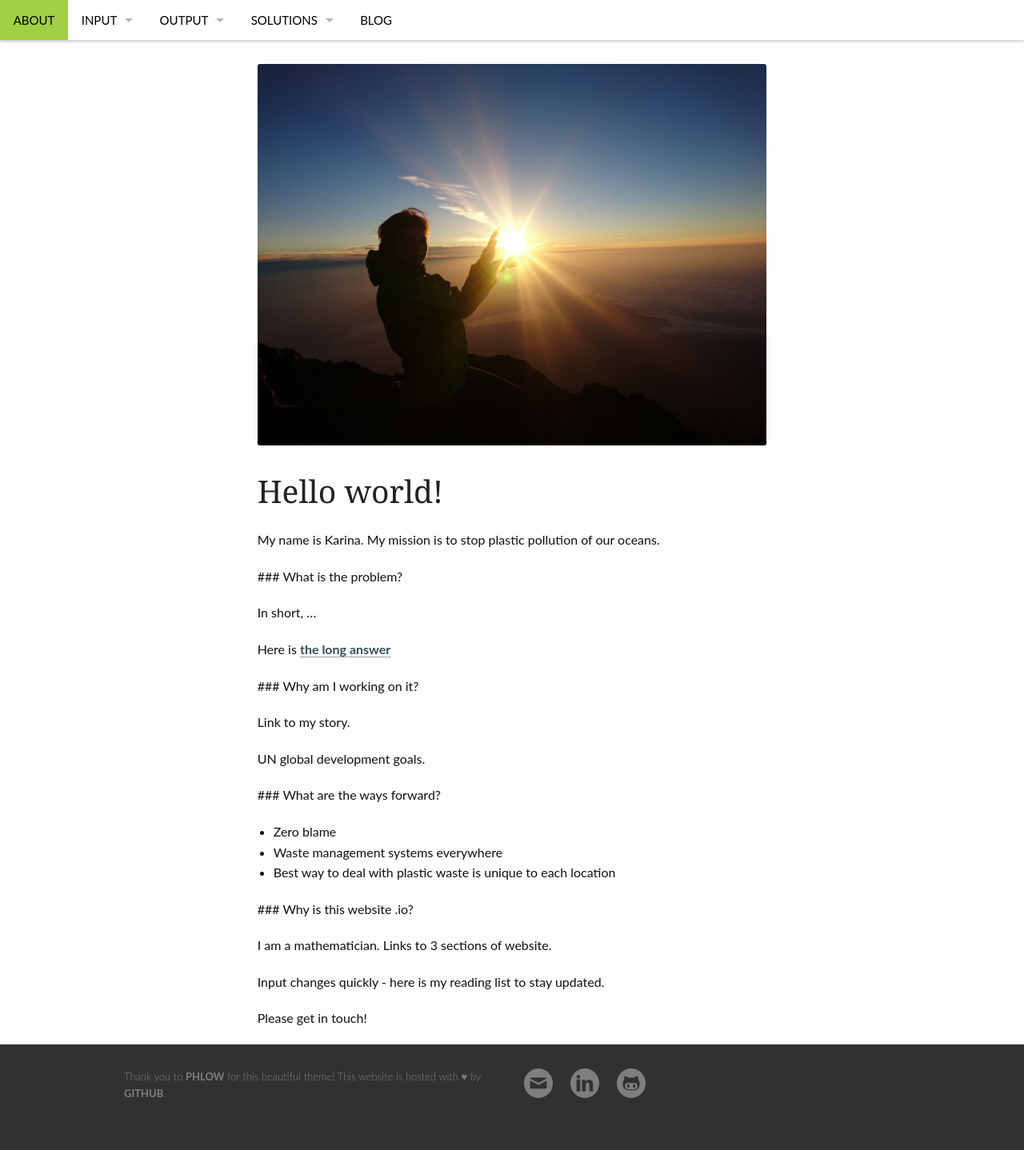
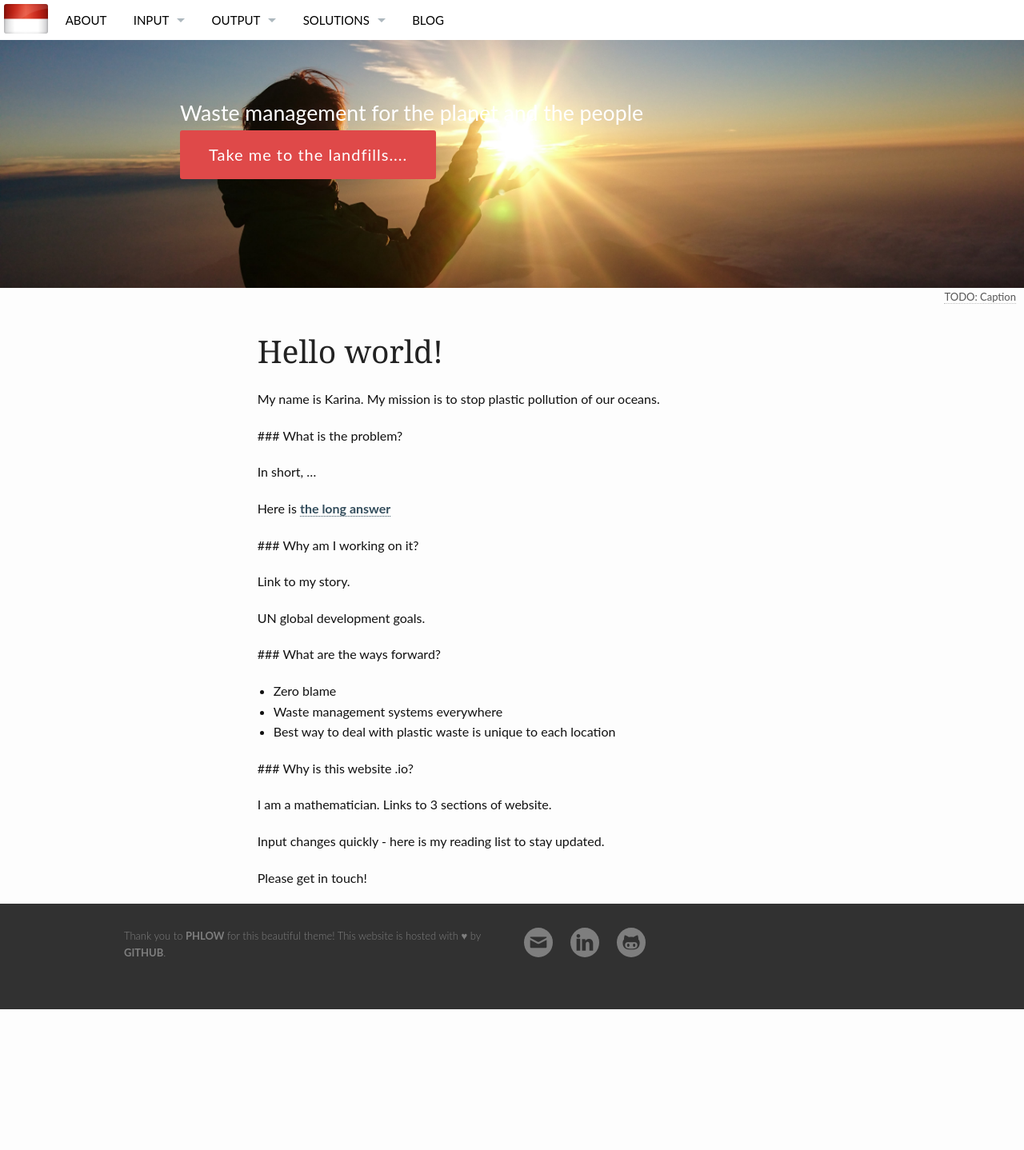
Before and after one commit to hlascelles/samudra, a Jekyll site: the page built from pages/pages-root-folder/index.md, in a window 1280 px wide. Shown: the whole page at 80% size. Built offline with Jekyll 4.4.1, drawn with Linux system fonts in a browser that asks for light colours; after the commit the page ends 1262 px from its top, so only the background shows below that.

Commit message:
Add logo, scss and masthead button

```diff
--- a/_includes/_masthead.html
+++ b/_includes/_masthead.html
@@ -54,9 +54,12 @@
 {% if site.logo %}
 	<div class="row">
 		<div class="small-12 columns">
-			<a id="logo" href="{{ site.url }}" title="{{ site.title }} – {{ site.slogan }}">
-				<img src="{{ site.url }}{{ site.baseurl }}/assets/img/{{ site.logo }}" alt="{{ site.title }} – {{ site.slogan }}">
-			</a>
+			<div class="masthead-slogan">
+				<p>Waste management for the planet and the people</p>
+				<a href="/output/landfills" class="button large radius alert">
+					Take me to the landfills....
+				</a>
+			</div>
 		</div><!-- /.small-12.columns -->
 	</div><!-- /.row -->
 {% endif %}
--- a/_includes/_navigation.html
+++ b/_includes/_navigation.html
@@ -74,6 +74,9 @@
 
 {% endcomment %}
       <ul class="left">
+        <li class="logo">
+          <img src="/images/logo.jpg">
+        </li>
         {% for link in site.data.navigation %}
 
               {% if link.url contains 'http' %}
--- /dev/null
+++ b/_sass/karina.scss
@@ -0,0 +1,15 @@
+.logo {
+  background: white !important;
+  img {
+    width: 55px;
+    margin: 5px;
+  }
+}
+
+.masthead-slogan {
+  margin: 70px;
+  p {
+    color: white;
+    font-size: 20pt;
+  }
+}
--- a/assets/css/styles_feeling_responsive.scss
+++ b/assets/css/styles_feeling_responsive.scss
@@ -43,3 +43,5 @@ sitemap:
 @import "09_elements.scss";
 
 @import "11_syntax-highlighting.scss";
+
+@import "karina.scss";
--- a/pages/pages-root-folder/index.md
+++ b/pages/pages-root-folder/index.md
@@ -1,11 +1,12 @@
 ---
 layout: page_kz
-header: no
+header:
+  image_fullwidth: homepage_image.jpg
+  caption: "TODO: Caption"
+  caption_url: https://www.stopplasticpollution.io/
 title:  "Hello world!"
 teaser: ""
 show_meta: false
-image:
-    title: homepage_image.jpg
 permalink: /index.html
 ---
 
```
Also changed, not shown: _config_dev.yml (line endings or trailing spaces), images/logo.jpg (added).
